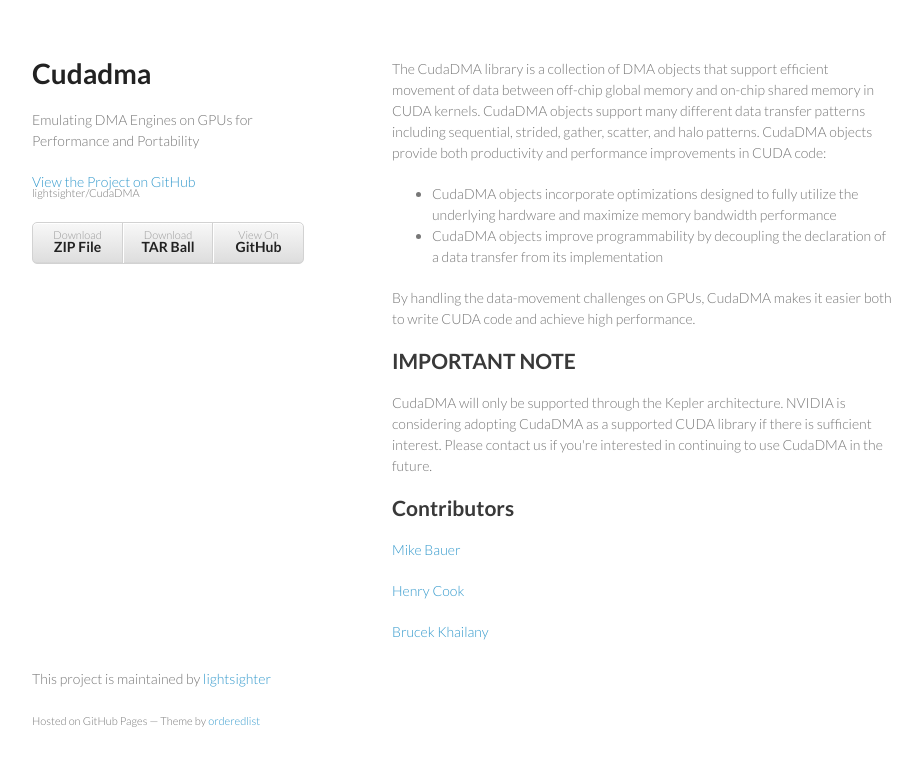
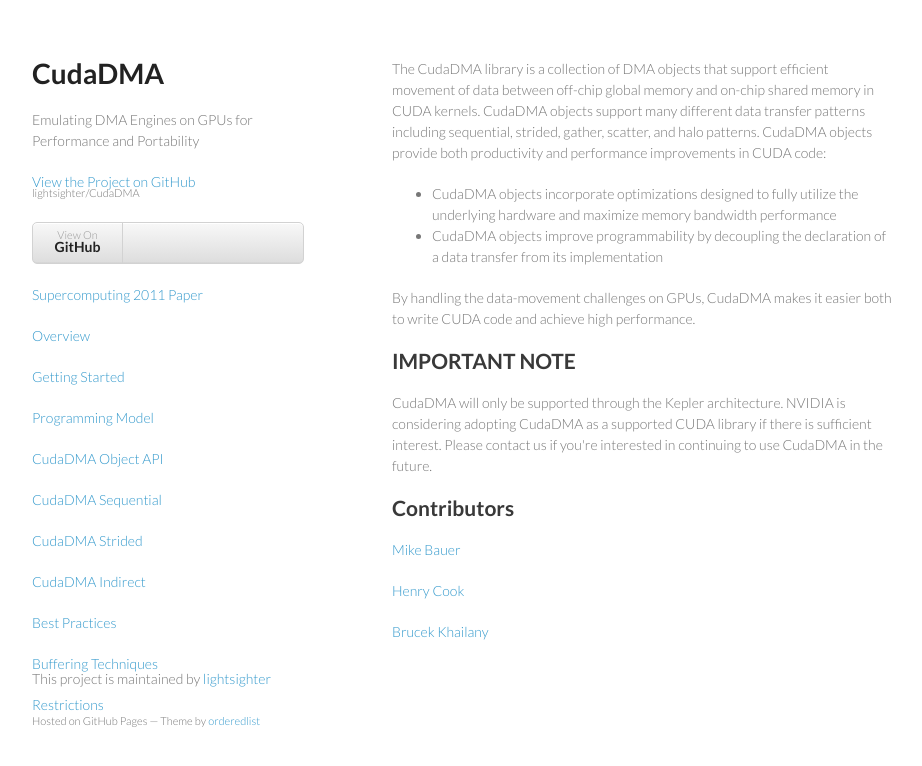
Before and after one commit to lightsighter/CudaDMA, a plain HTML site: page index.html in a window 1280 px wide. Shown: the whole page, without its empty margins (178-1100 px from the left). Drawn offline with Linux system fonts and the light colour scheme.

Commit message:
Updates to the webpage

```diff
--- a/index.html
+++ b/index.html
@@ -15,17 +15,28 @@
   <body>
     <div class="wrapper">
       <header>
-        <h1>Cudadma</h1>
+        <h1>CudaDMA</h1>
         <p>Emulating DMA Engines on GPUs for Performance and Portability</p>
 
         <p class="view"><a href="https://github.com/lightsighter/CudaDMA">View the Project on GitHub <small>lightsighter/CudaDMA</small></a></p>
 
 
         <ul>
-          <li><a href="https://github.com/lightsighter/CudaDMA/zipball/master">Download <strong>ZIP File</strong></a></li>
-          <li><a href="https://github.com/lightsighter/CudaDMA/tarball/master">Download <strong>TAR Ball</strong></a></li>
+          <!-- <li><a href="https://github.com/lightsighter/CudaDMA/zipball/master">Download <strong>ZIP File</strong></a></li>
+          <li><a href="https://github.com/lightsighter/CudaDMA/tarball/master">Download <strong>TAR Ball</strong></a></li> -->
           <li><a href="https://github.com/lightsighter/CudaDMA">View On <strong>GitHub</strong></a></li>
         </ul>
+        <p><a href=https://github.com/lightsighter/CudaDMA/sc11.pdf">Supercomputing 2011 Paper</a></p>
+        <p><a href="overview.html">Overview</a></p>
+        <p><a href="starting.html">Getting Started</a></p>
+        <p><a href="model.html">Programming Model</a></p>
+        <p><a href="object.html">CudaDMA Object API</a></p>
+        <p><a href="sequential.html">CudaDMA Sequential</a></p>
+        <p><a href="strided.html">CudaDMA Strided</a></p>
+        <p><a href="indirect.html">CudaDMA Indirect</a></p>
+        <p><a href="practices.html">Best Practices</a></p>
+        <p><a href="buffering.html">Buffering Techniques</a></p>
+        <p><a href="restrictions.html">Restrictions</a></p>
       </header>
       <section>
         <p>The CudaDMA library is a collection of DMA objects that support efficient movement of data between off-chip global memory and on-chip shared memory in CUDA kernels.  CudaDMA objects support many different data transfer patterns including sequential, strided, gather, scatter, and halo patterns.  CudaDMA objects provide both productivity and performance improvements in CUDA code:</p>
```
